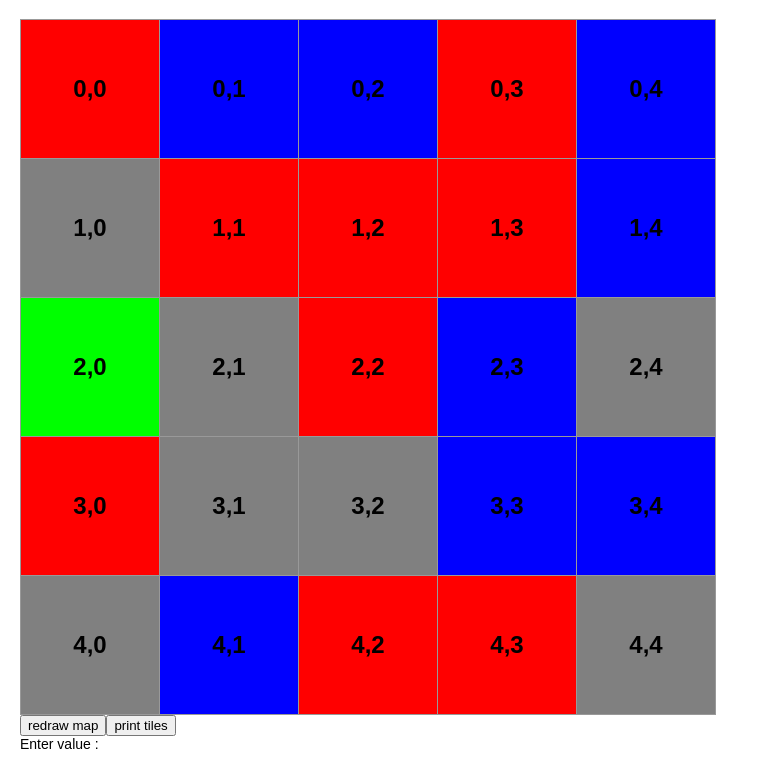
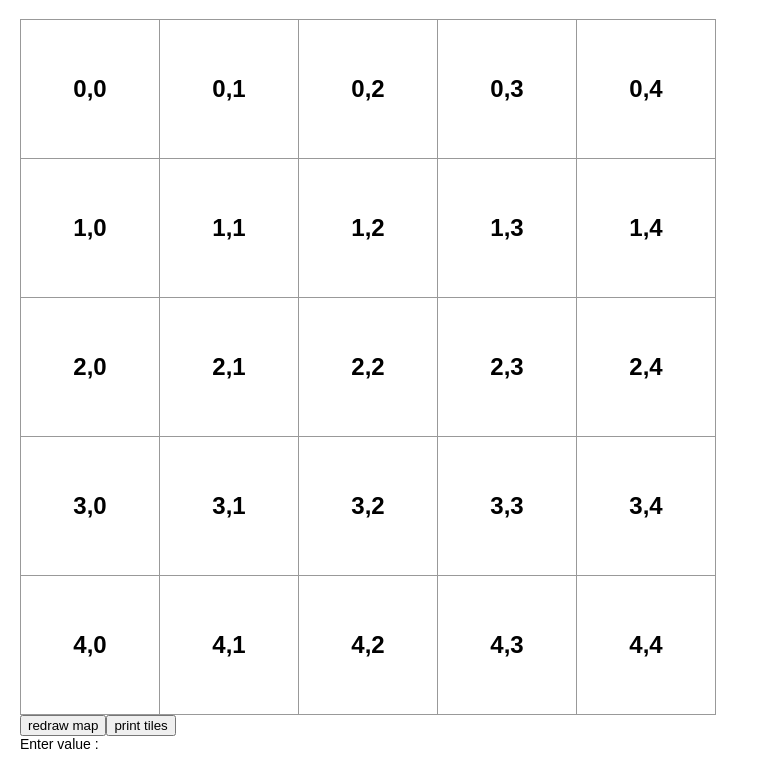
Before and after one commit to adekcz/codenames, a React (Create React App) app: page / in a window 1280 px wide. Shown: the top 766 px of the page, without its empty margins (0-759 px from the left). Built offline with nearby package versions, Linux system fonts and the light colour scheme.

Commit message:
redrawing works, if I did it correctly, react sucks

```diff
--- a/src/App.js
+++ b/src/App.js
@@ -1,4 +1,4 @@
-import React, {useState} from 'react';
+import React, {useState, useEffect} from 'react';
 import logo from './logo.svg';
 import './App.css';
 
@@ -8,8 +8,8 @@ const wordCount= size*size;
 function Tile(props) {
     return (
         <button
-        className={"tile "+props.tileType}
-        >
+        className={"tile "+props.currentColors[props.x][props.y]}
+        onClick={(e) => props.changeColor(props.x,props.y,props.tileType) }>
         {props.text}
         </button>
     );
@@ -18,12 +18,16 @@ function Tile(props) {
 
 class Board extends React.Component {
 
-    renderTile(row, col) {
+    renderTile(row, col, changeColor, currentColors) {
         return <Tile
         key={row + " " + col}
+        x={row}
+        y={col}
+        currentColors={currentColors}
         text={this.props.tiles[row][col].text}
         tileType={this.props.tiles[row][col].tileType}
         onClick={this.props.onClick}
+        changeColor={changeColor}
             />;
     }
 
@@ -35,7 +39,7 @@ class Board extends React.Component {
                     (<div className="board-row" key={rowId}>
                         {
                             row.map((col, colId) =>
-                                this.renderTile(rowId, colId)
+                                this.renderTile(rowId, colId, this.props.changeColor, this.props.currentColors)
                             )
                         }
                     </div>
@@ -180,17 +184,33 @@ function printArray(arr, reason = ""){
     }
 }
 
+function iHateThis(oldArray) {
+    return JSON.parse(JSON.stringify(oldArray));
+}
+
 let App = () => {
     let tempTiles = createInitArray();
     tempTiles = initGameMap(tempTiles);
     let [tiles, setTiles] = useState(tempTiles);
+    let [currentColors, setCurrentColors] = useState(create2dArray(size,size));
+    function changeColor(x,y,color){
+        let copy = iHateThis(currentColors);
+        copy[x][y] = color;
+        setCurrentColors(copy);
+    }
     printArray(tiles, "redrawing in app");
 
     return (
             <div>
             <Board tiles={tiles}
+            currentColors={currentColors}
+            changeColor={changeColor}
             />
-            <button  onClick={() => setTiles(initGameMap(tiles))}>
+            <button  onClick={() => {
+                setTiles(initGameMap(tiles));
+                setCurrentColors(create2dArray(size,size));
+            }
+            }>
                 redraw map
             </button>
             <button  onClick={() => printArray(tiles, "on print tiles")}>
```
